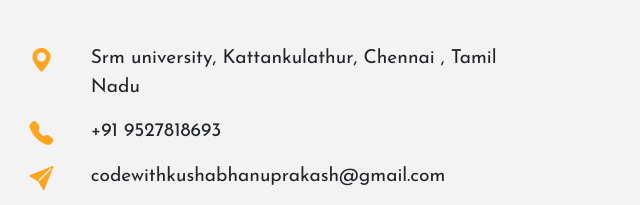
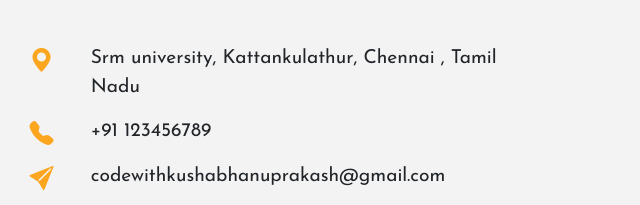
Before and after one commit to bhanu-prakash920/Portfolio, a plain HTML site: page index.html in a window 1280 px wide. Shown: the part 4575-4780 px from the top of the page, 43-683 px from the left. Drawn offline with nearby package versions, Linux system fonts and the light colour scheme.

Commit message:
Update index.html

```diff
--- a/index.html
+++ b/index.html
@@ -623,7 +623,7 @@
               <i class="bi bi-telephone-fill"></i>
             </div>
             <div class="col-11">
-              <p>+91 9527818693</p>
+              <p>+91 123456789</p>
             </div>
           </div>
           <div class="row justify-content-evenly">
```
